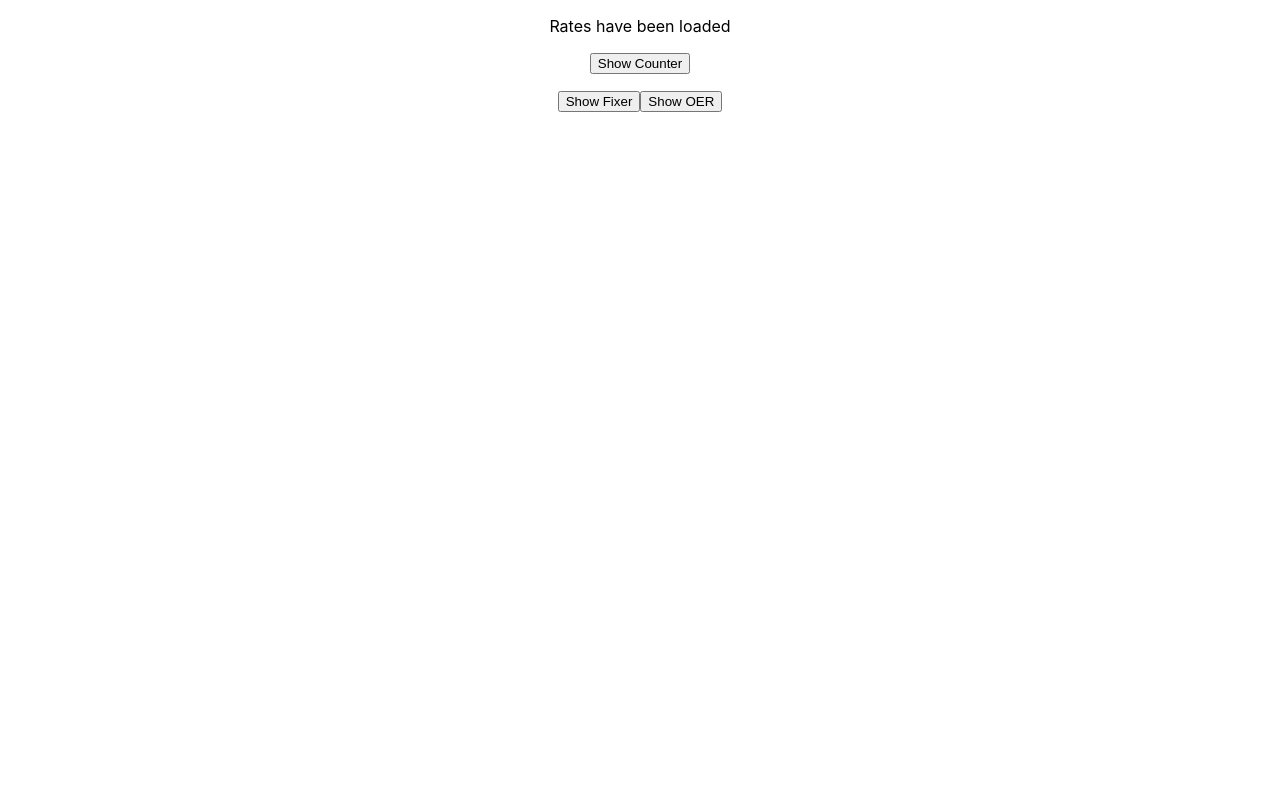
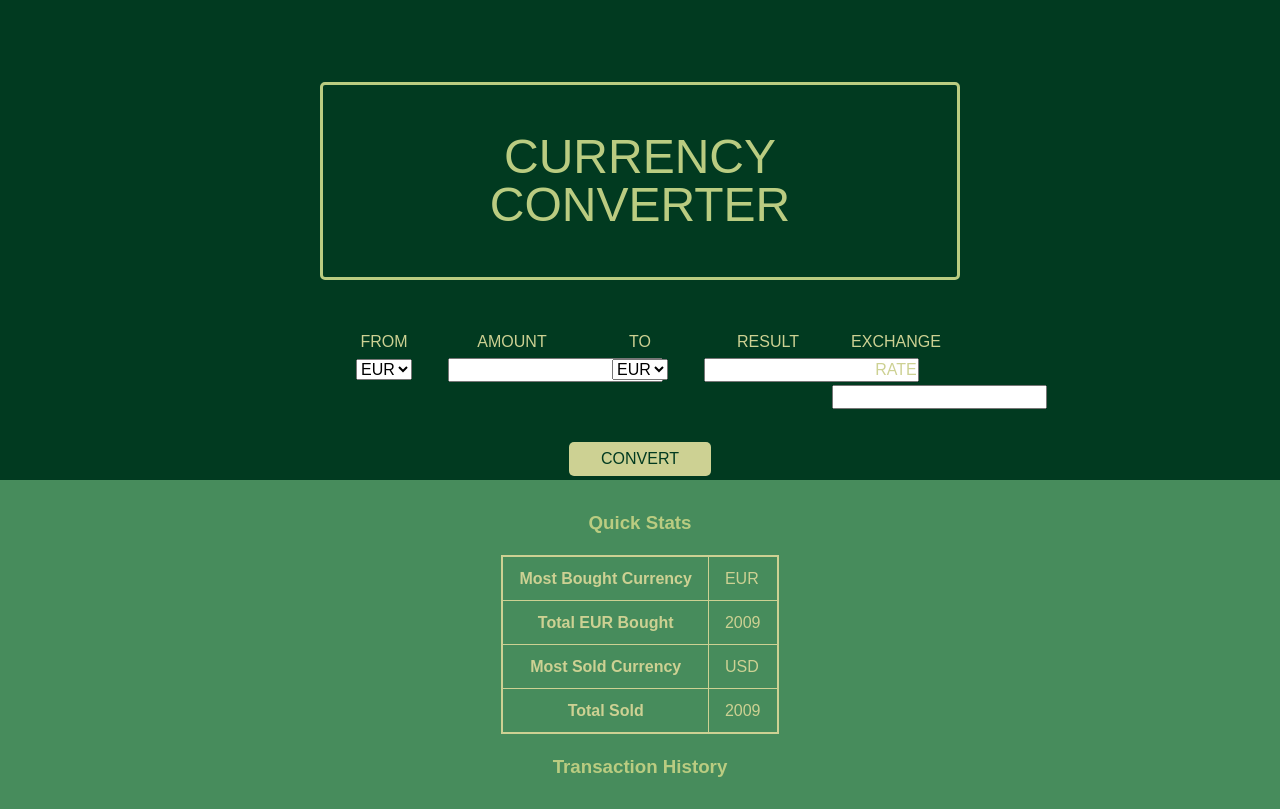
Before and after one commit to burdas07/purple-case-study-client, a React (Create React App) app: page / in a window 1280 px wide. Built offline with nearby package versions, Linux system fonts and the light colour scheme; no server answers.

Commit message:
renderujeme v typescriptu

```diff
--- a/src/App.tsx
+++ b/src/App.tsx
@@ -1,3 +1,4 @@
+/* eslint-disable jsx-a11y/anchor-is-valid */
 import React, { useEffect, useState } from "react";
 import "./App.css";
 import Counter from "./components/Counter";
@@ -51,30 +52,69 @@ function App() {
   // eslint-disable-next-line react-hooks/exhaustive-deps
   }, []);
 
+  // return (
+  //   <div classNameName="App">
+
+  //     <p>{(rates !== null) ? "Rates have been loaded" : "Rates are missing, we are fucked"}</p>
+
+  //     <button onClick={() => setShowCounter(!showCounter)}>
+  //       {showCounter ? "Hide Counter" : "Show Counter"}
+  //     </button>
+  //     {showCounter && <Counter />}
+
+  //     <p></p>
+
+  //     <button onClick={() => setShowFixer(!showFixer)}>
+  //       {showFixer ? "Hide Fixer" : "Show Fixer"}
+  //     </button>
+  //     {showFixer && <ApiFixer />}
+
+  //     <button onClick={() => setShowOER(!showOER)}>
+  //       {showOER ? "Hide OER" : "Show OER"}
+  //     </button>
+  //     {showOER && <ApiOER />}
+  //   </div>
+  // );
+
   return (
-    <div className="App">
+    <div>
+        <div className="pure-g">
+            {/* <!-- from currency --> */}
+            <div className="pure-u-1-5">
+                <p>From<br/>
+                <select name="currency" id="currencyFrom">
+                    <option value="EUR">EUR</option>
+                    <option value="USD">USD</option>
+                    <option value="CZK">CZK</option>
+                </select></p>
+            </div>
+            {/* <!-- from amount --> */}
+            <div className="pure-u-1-5">
+                <p>Amount<br/><input type="text" id="amountFrom" name="amountFrom"/></p>
+            </div>
+            {/* <!-- to currency --> */}
+            <div className="pure-u-1-5">
+                <p>To<br/>
+                <select name="currency" id="currencyTo">
+                    <option value="EUR">EUR</option>
+                    <option value="USD">USD</option>
+                    <option value="CZK">CZK</option>
+                </select></p>
+            </div>
+            {/* <!-- to amount --> */}
+            <div className="pure-u-1-5">
+                <p>Result<br/><input type="text" id="amountTo" name="amountTo"/></p>
+            </div>
+            {/* <!-- exchange rate --> */}
+            <div className="pure-u-1-5">
+                <p>Exchange Rate<br/><input type="text" id="exchangeRate" name="exchangeRate"/></p>
+            </div>
+            {/* <!-- convert button --> */}
+        </div>
+          <p><div className="pure-button pure-button-primary">Convert</div></p>
+      </div>
 
-      <p>{(rates !== null) ? "Rates have been loaded" : "Rates are missing, we are fucked"}</p>
 
-      <button onClick={() => setShowCounter(!showCounter)}>
-        {showCounter ? "Hide Counter" : "Show Counter"}
-      </button>
-      {showCounter && <Counter />}
-
-      <p></p>
-
-      <button onClick={() => setShowFixer(!showFixer)}>
-        {showFixer ? "Hide Fixer" : "Show Fixer"}
-      </button>
-      {showFixer && <ApiFixer />}
-
-      <button onClick={() => setShowOER(!showOER)}>
-        {showOER ? "Hide OER" : "Show OER"}
-      </button>
-      {showOER && <ApiOER />}
-
-      {/* <TodoList /> */}
-    </div>
   );
 }
 
--- /dev/null
+++ b/src/components/QuickStats.tsx
@@ -0,0 +1,28 @@
+const quickStats = () => {
+
+    return (
+        <table className="pure-table pure-table-horizontal center">
+        <tr>
+            <th>Most Bought Currency</th>
+            <td>EUR</td>
+        </tr>
+        <tr>
+            <th>Total EUR Bought</th>
+            <td>2009</td>
+        </tr>
+        <tr>
+            <th>Most Sold Currency</th>
+            <td>USD</td>
+        </tr>
+        <tr>
+            <th>Total Sold  </th>
+            <td>2009</td>
+        </tr>
+    </table>
+
+    );
+
+
+};
+
+export default quickStats;
--- a/src/index.tsx
+++ b/src/index.tsx
@@ -1,12 +1,45 @@
+/* eslint-disable jsx-a11y/anchor-is-valid */
 import React from 'react';
 import ReactDOM from 'react-dom';
-import './index.css';
+import './styles/pure-min.css';
+import './styles/grids-responsive-min.css';
+import './styles/font-awesome.css';
+import './styles/style.css';
+//import './index.css';
 import App from './App';
+import QuickStats from './components/QuickStats';
+import History from './components/History'
 import reportWebVitals from './reportWebVitals';
 
 ReactDOM.render(
   <React.StrictMode>
+
+    <div className="splash-container"><div className="splash">
+    <h1 className="splash-head">Currency Converter</h1>
     <App />
+    </div></div>
+
+    {/* <!-- history --> */}
+    <div className="content-wrapper">
+    <div className="content center" style={{width: '85%', margin: 'auto'}}>
+
+    <h3 className="content-subhead is-center">Quick Stats</h3>
+    <QuickStats />
+
+    <h3 className="content-subhead is-center">Transaction History</h3>
+
+
+
+    </div>
+    </div>
+
+
+
+
+
+
+
+
   </React.StrictMode>,
   document.getElementById('root')
 );
```
Also changed, not shown: src/components/History.tsx (+38 -0 lines), src/styles/font-awesome.css.
